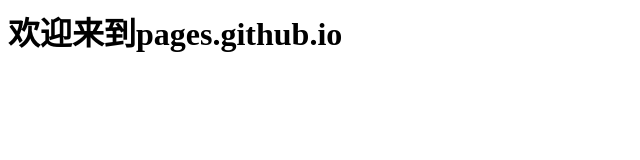
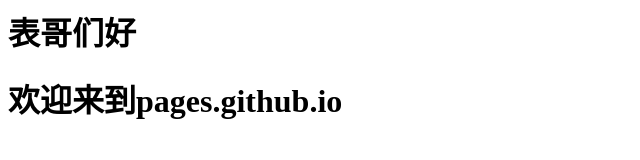
Before and after one commit to x7x8/index, a plain HTML site: page index.html in a window 1280 px wide. Shown: the whole page, without its empty margins (0-640 px from the left). Drawn offline with Linux system fonts and the light colour scheme.

Commit message:
Update index.html

```diff
--- a/index.html
+++ b/index.html
@@ -1,2 +1,3 @@
 
+<h1>表哥们好</h1>
 <h1>欢迎来到pages.github.io</h1>
```
